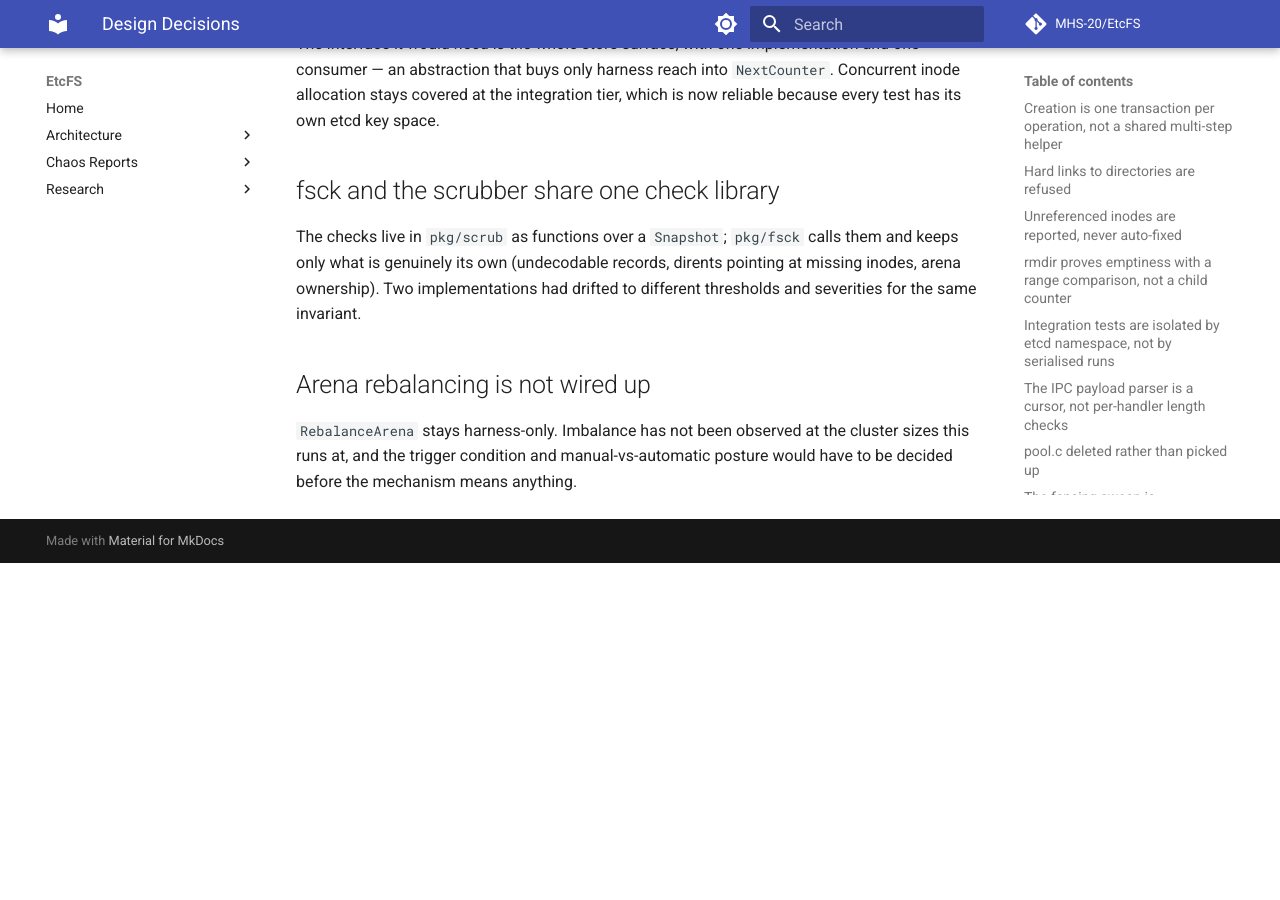
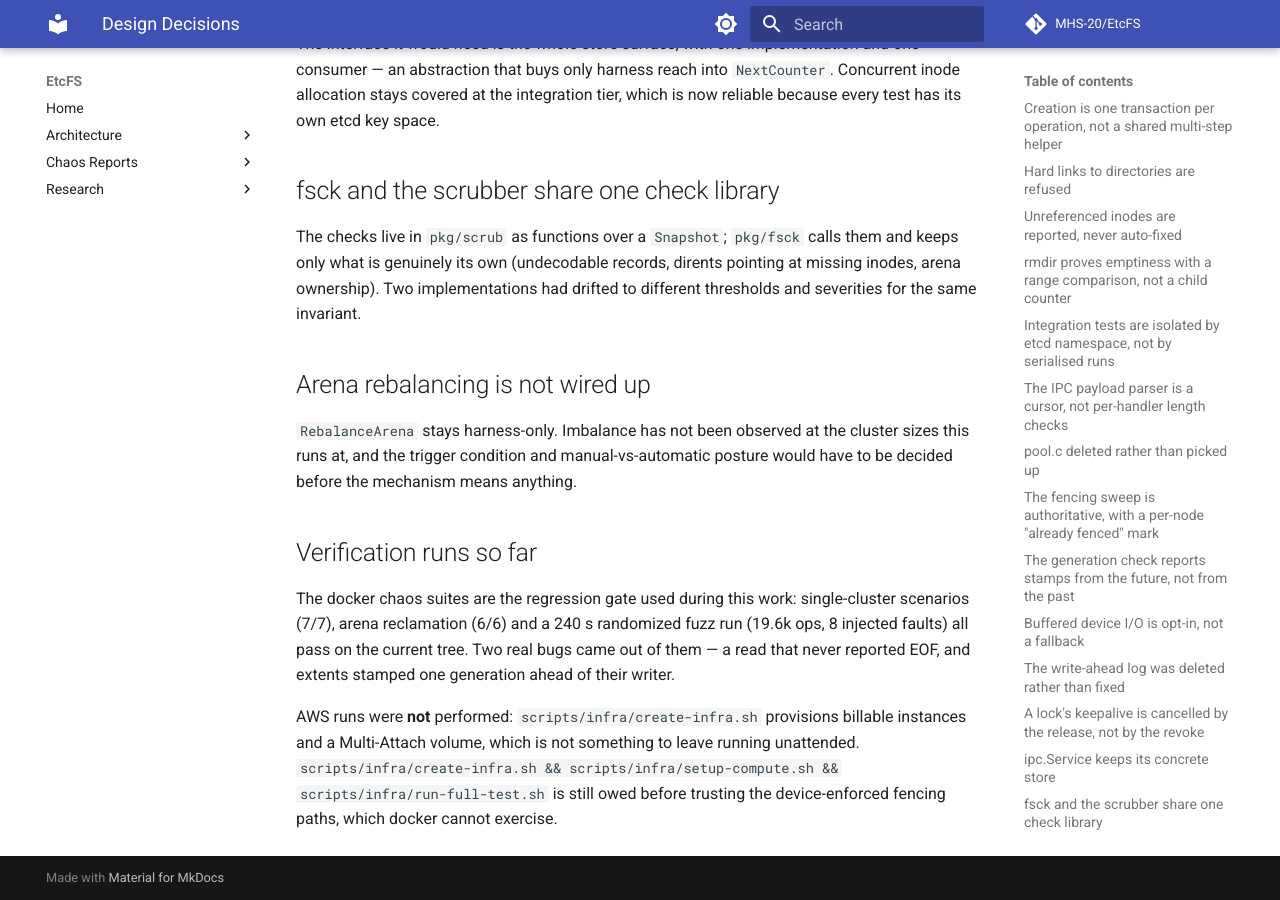
Before and after one commit to MHS-20/EtcFS, an MkDocs documentation site: the page built from docs/design-decisions.md, in a window 1280 px wide and 900 px high, scrolled down 3090 px. Built offline with MkDocs 1.6.1 and Material for MkDocs 9.7.7, drawn with Linux system fonts in a browser that asks for light colours; comment, search, counter and statistics services are not loaded; before the commit the page ends 3653 px from its top, so only the background shows below that.

Commit message:
docs(decisions): recorded what has and has not been verified

```diff
--- a/docs/design-decisions.md
+++ b/docs/design-decisions.md
@@ -126,3 +126,17 @@ different thresholds and severities for the same invariant.
 `RebalanceArena` stays harness-only. Imbalance has not been observed at the
 cluster sizes this runs at, and the trigger condition and manual-vs-automatic
 posture would have to be decided before the mechanism means anything.
+
+## Verification runs so far
+
+The docker chaos suites are the regression gate used during this work:
+single-cluster scenarios (7/7), arena reclamation (6/6) and a 240 s randomized
+fuzz run (19.6k ops, 8 injected faults) all pass on the current tree. Two real
+bugs came out of them — a read that never reported EOF, and extents stamped one
+generation ahead of their writer.
+
+AWS runs were **not** performed: `scripts/infra/create-infra.sh` provisions
+billable instances and a Multi-Attach volume, which is not something to leave
+running unattended. `scripts/infra/create-infra.sh && scripts/infra/setup-compute.sh
+&& scripts/infra/run-full-test.sh` is still owed before trusting the
+device-enforced fencing paths, which docker cannot exercise.
```
